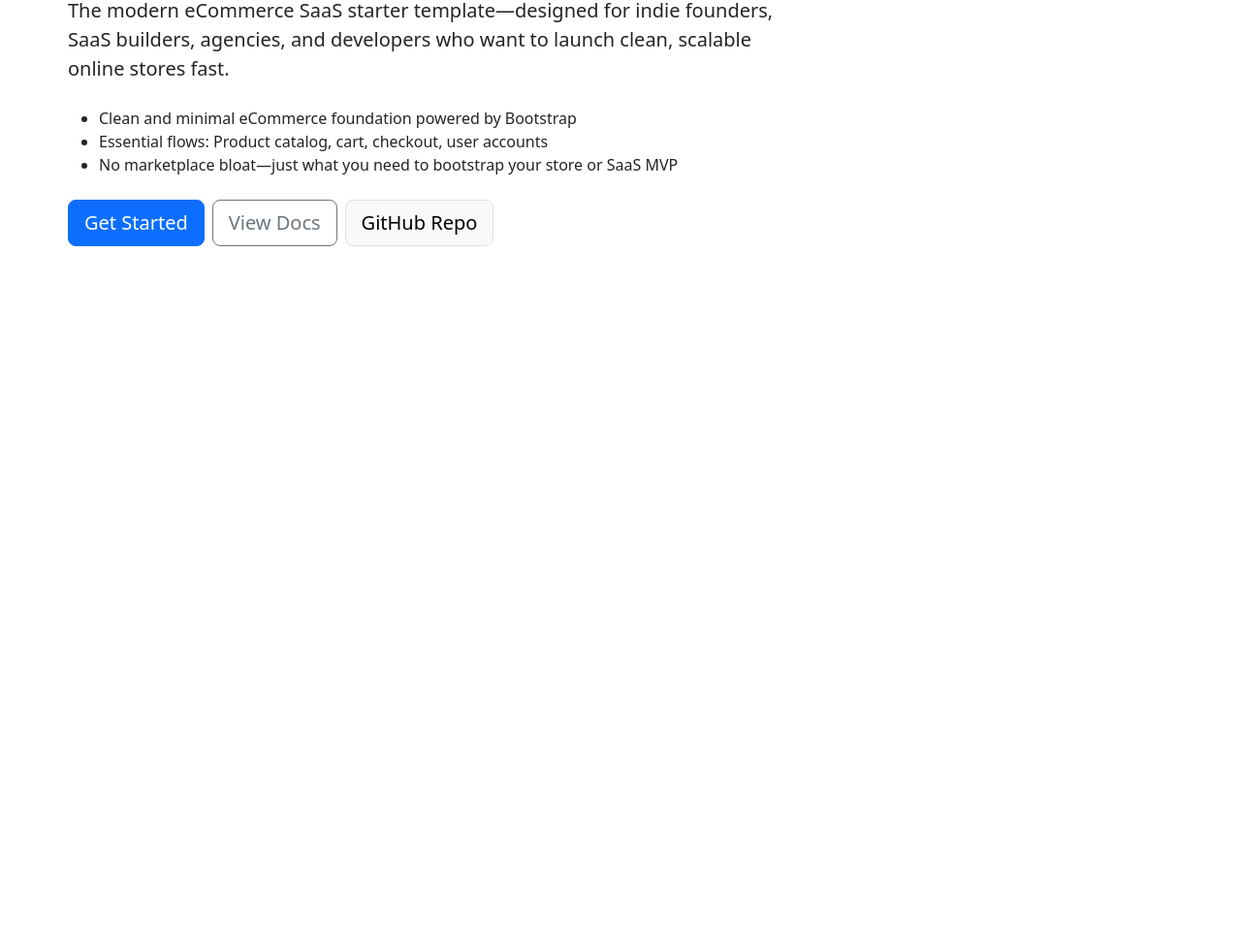
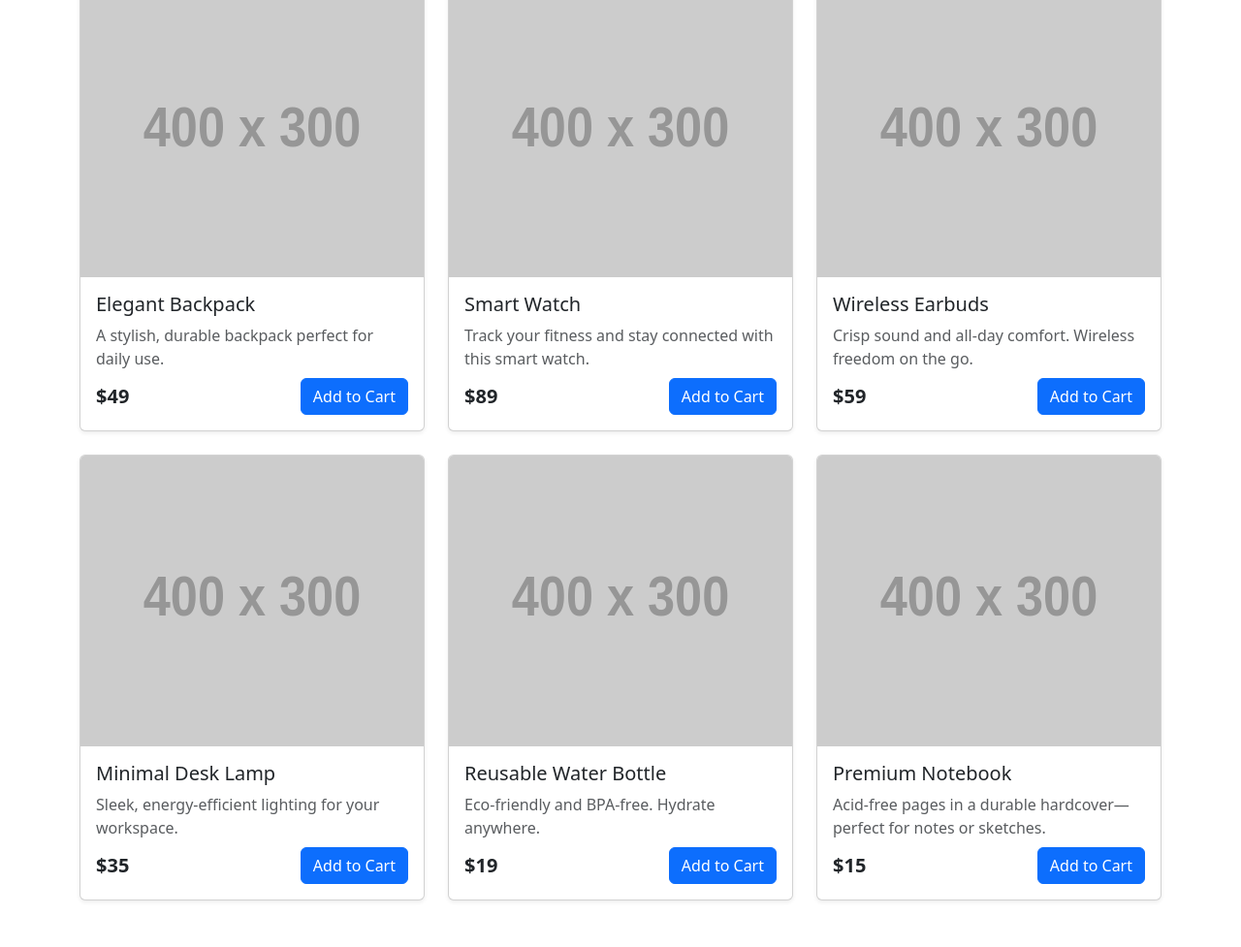
Before and after one commit to chiragbidx/launchpad-kkm, a website: page index.html in a window 1280 px wide. Shown: the part 191-1168 px from the top of the page at 97% size. Before the commit the page ends 800 px from the top, so only its background shows below. Drawn offline with nearby package versions, Linux system fonts and the light colour scheme; placeholder pictures from the web are drawn by us; a script that the page names is missing.

Commit message:
Landing Page

```diff
--- a/index.html
+++ b/index.html
@@ -4,7 +4,6 @@
     <meta charset="utf-8">
     <meta name="viewport" content="width=device-width, initial-scale=1">
     <title>PandaCommerce — SaaS eCommerce Starter</title>
-
     <link
       href="https://cdn.jsdelivr.net/npm/bootstrap@5.3.8/dist/css/bootstrap.min.css"
       rel="stylesheet"
@@ -23,35 +22,115 @@
         <div class="collapse navbar-collapse" id="navbarSupportedContent">
           <ul class="navbar-nav me-auto mb-2 mb-lg-0">
             <li class="nav-item"><a class="nav-link active" href="#">Home</a></li>
+            <li class="nav-item"><a class="nav-link" href="#">Shop</a></li>
             <li class="nav-item"><a class="nav-link" href="#">Features</a></li>
             <li class="nav-item"><a class="nav-link" href="#">Docs</a></li>
-            <li class="nav-item"><a class="nav-link" href="#">GitHub</a></li>
           </ul>
-          <a href="#" class="btn btn-outline-primary ms-lg-3">Get Started</a>
+          <a href="#" class="btn btn-outline-light position-relative" aria-label="View cart">
+            <svg xmlns="http://www.w3.org/2000/svg" width="22" height="22" fill="currentColor" class="bi bi-cart" viewBox="0 0 16 16" aria-hidden="true">
+              <path d="M0 1.5A.5.5 0 0 1 .5 1h1a.5.5 0 0 1 .485.379L2.89 5H14.5a.5.5 0 0 1 .49.598l-1.5 7A.5.5 0 0 1 13 13H4a.5.5 0 0 1-.491-.408L1.01 2H.5a.5.5 0 0 1-.5-.5zm3.14 4l1.25 6H13l1.25-6H3.14z"/>
+              <path d="M5 12a2 2 0 1 0 4 0 2 2 0 0 0-4 0zm2 1a1 1 0 1 1 0-2 1 1 0 0 1 0 2z"/>
+            </svg>
+            <span class="position-absolute top-0 start-100 translate-middle badge rounded-pill bg-primary" style="font-size:0.8rem;">
+              0
+              <span class="visually-hidden">cart items</span>
+            </span>
+          </a>
         </div>
       </div>
     </nav>
 
-    <div class="container my-5">
-      <div class="row align-items-center">
-        <div class="col-lg-8 px-0">
-          <h1 class="display-4 fw-bold mb-3">PandaCommerce</h1>
-          <p class="fs-5 mb-4">
-            The modern eCommerce SaaS starter template—designed for indie founders, SaaS builders, agencies, and developers who want to launch clean, scalable online stores fast.
-          </p>
-          <ul class="mb-4">
-            <li>Clean and minimal eCommerce foundation powered by Bootstrap</li>
-            <li>Essential flows: Product catalog, cart, checkout, user accounts</li>
-            <li>No marketplace bloat—just what you need to bootstrap your store or SaaS MVP</li>
-          </ul>
-          <div class="d-flex flex-wrap gap-2">
-            <a href="#" class="btn btn-primary btn-lg">Get Started</a>
-            <a href="#" class="btn btn-outline-secondary btn-lg">View Docs</a>
-            <a href="#" class="btn btn-light btn-lg border">GitHub Repo</a>
+    <main>
+      <div class="container my-5">
+        <h1 class="mb-4 text-center fw-bold">Shop Products</h1>
+        <div class="row g-4">
+          <!-- Product 1 -->
+          <div class="col-md-6 col-lg-4">
+            <div class="card h-100 shadow-sm">
+              <img src="https://via.placeholder.com/400x300?text=Product+One" class="card-img-top" alt="Product One Image" width="400" height="300">
+              <div class="card-body d-flex flex-column">
+                <h5 class="card-title">Elegant Backpack</h5>
+                <p class="card-text text-muted mb-2">A stylish, durable backpack perfect for daily use.</p>
+                <div class="d-flex justify-content-between align-items-center mt-auto">
+                  <span class="fw-bold fs-5">$49</span>
+                  <button class="btn btn-primary" type="button" aria-label="Add Elegant Backpack to cart">Add to Cart</button>
+                </div>
+              </div>
+            </div>
+          </div>
+          <!-- Product 2 -->
+          <div class="col-md-6 col-lg-4">
+            <div class="card h-100 shadow-sm">
+              <img src="https://via.placeholder.com/400x300?text=Product+Two" class="card-img-top" alt="Product Two Image" width="400" height="300">
+              <div class="card-body d-flex flex-column">
+                <h5 class="card-title">Smart Watch</h5>
+                <p class="card-text text-muted mb-2">Track your fitness and stay connected with this smart watch.</p>
+                <div class="d-flex justify-content-between align-items-center mt-auto">
+                  <span class="fw-bold fs-5">$89</span>
+                  <button class="btn btn-primary" type="button" aria-label="Add Smart Watch to cart">Add to Cart</button>
+                </div>
+              </div>
+            </div>
+          </div>
+          <!-- Product 3 -->
+          <div class="col-md-6 col-lg-4">
+            <div class="card h-100 shadow-sm">
+              <img src="https://via.placeholder.com/400x300?text=Product+Three" class="card-img-top" alt="Product Three Image" width="400" height="300">
+              <div class="card-body d-flex flex-column">
+                <h5 class="card-title">Wireless Earbuds</h5>
+                <p class="card-text text-muted mb-2">Crisp sound and all-day comfort. Wireless freedom on the go.</p>
+                <div class="d-flex justify-content-between align-items-center mt-auto">
+                  <span class="fw-bold fs-5">$59</span>
+                  <button class="btn btn-primary" type="button" aria-label="Add Wireless Earbuds to cart">Add to Cart</button>
+                </div>
+              </div>
+            </div>
+          </div>
+          <!-- Product 4 -->
+          <div class="col-md-6 col-lg-4">
+            <div class="card h-100 shadow-sm">
+              <img src="https://via.placeholder.com/400x300?text=Product+Four" class="card-img-top" alt="Product Four Image" width="400" height="300">
+              <div class="card-body d-flex flex-column">
+                <h5 class="card-title">Minimal Desk Lamp</h5>
+                <p class="card-text text-muted mb-2">Sleek, energy-efficient lighting for your workspace.</p>
+                <div class="d-flex justify-content-between align-items-center mt-auto">
+                  <span class="fw-bold fs-5">$35</span>
+                  <button class="btn btn-primary" type="button" aria-label="Add Minimal Desk Lamp to cart">Add to Cart</button>
+                </div>
+              </div>
+            </div>
+          </div>
+          <!-- Product 5 -->
+          <div class="col-md-6 col-lg-4">
+            <div class="card h-100 shadow-sm">
+              <img src="https://via.placeholder.com/400x300?text=Product+Five" class="card-img-top" alt="Product Five Image" width="400" height="300">
+              <div class="card-body d-flex flex-column">
+                <h5 class="card-title">Reusable Water Bottle</h5>
+                <p class="card-text text-muted mb-2">Eco-friendly and BPA-free. Hydrate anywhere.</p>
+                <div class="d-flex justify-content-between align-items-center mt-auto">
+                  <span class="fw-bold fs-5">$19</span>
+                  <button class="btn btn-primary" type="button" aria-label="Add Reusable Water Bottle to cart">Add to Cart</button>
+                </div>
+              </div>
+            </div>
+          </div>
+          <!-- Product 6 -->
+          <div class="col-md-6 col-lg-4">
+            <div class="card h-100 shadow-sm">
+              <img src="https://via.placeholder.com/400x300?text=Product+Six" class="card-img-top" alt="Product Six Image" width="400" height="300">
+              <div class="card-body d-flex flex-column">
+                <h5 class="card-title">Premium Notebook</h5>
+                <p class="card-text text-muted mb-2">Acid-free pages in a durable hardcover—perfect for notes or sketches.</p>
+                <div class="d-flex justify-content-between align-items-center mt-auto">
+                  <span class="fw-bold fs-5">$15</span>
+                  <button class="btn btn-primary" type="button" aria-label="Add Premium Notebook to cart">Add to Cart</button>
+                </div>
+              </div>
+            </div>
           </div>
         </div>
       </div>
-    </div>
+    </main>
 
 <!--
   PANDA IMAGE SELECTION SCRIPT v1
```
